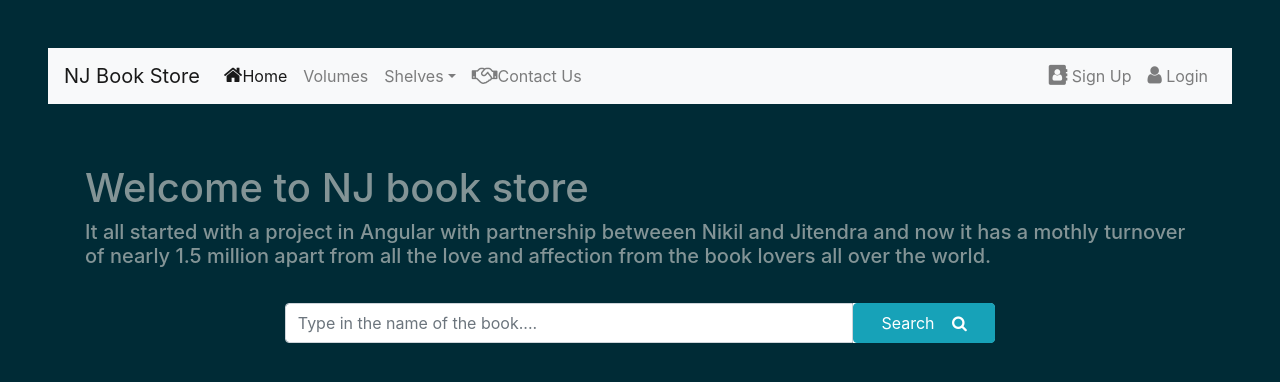
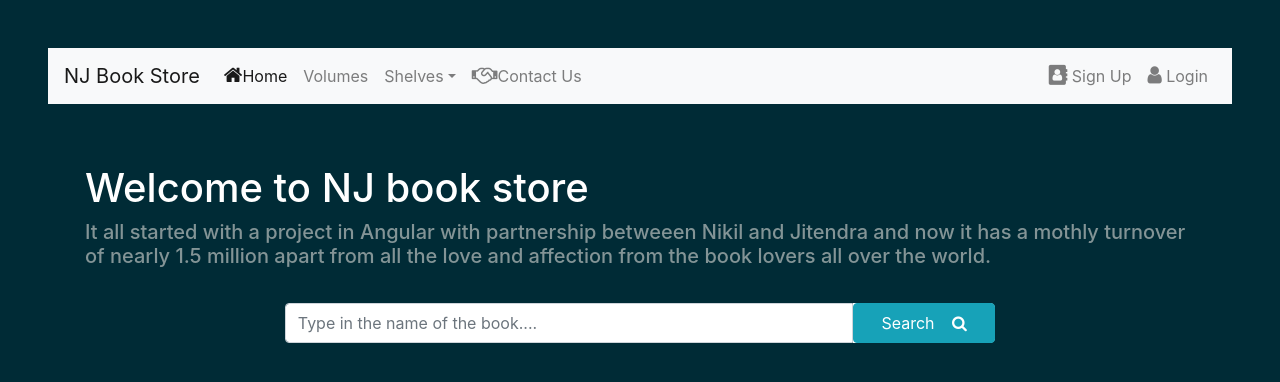
Before and after one commit to jitendra5/BookStoreAngular, an Angular app: page /home in a window 1280 px wide. Shown: the top 382 px of the page. Built offline with nearby package versions, Linux system fonts and the light colour scheme.

Commit message:
adjusted the height and width of the search dropdown

```diff
--- a/src/app/components/jumbotran/jumbotran.component.css
+++ b/src/app/components/jumbotran/jumbotran.component.css
@@ -32,3 +32,12 @@ padding-left: 15%;
     span.fa-search {display:inline-block}
     span.text {display:none}
 }
+.result{
+  top:-18px;
+  width:60%;
+  height:60px;
+  border: 0.5px groove white;
+}
+a, h6,h1{
+  color:#fff;
+}
```
